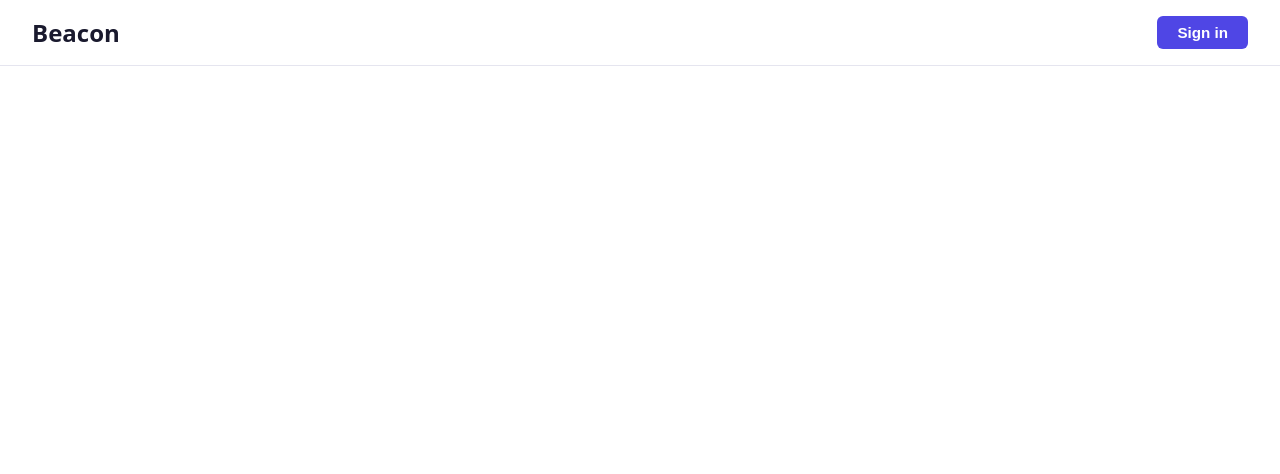
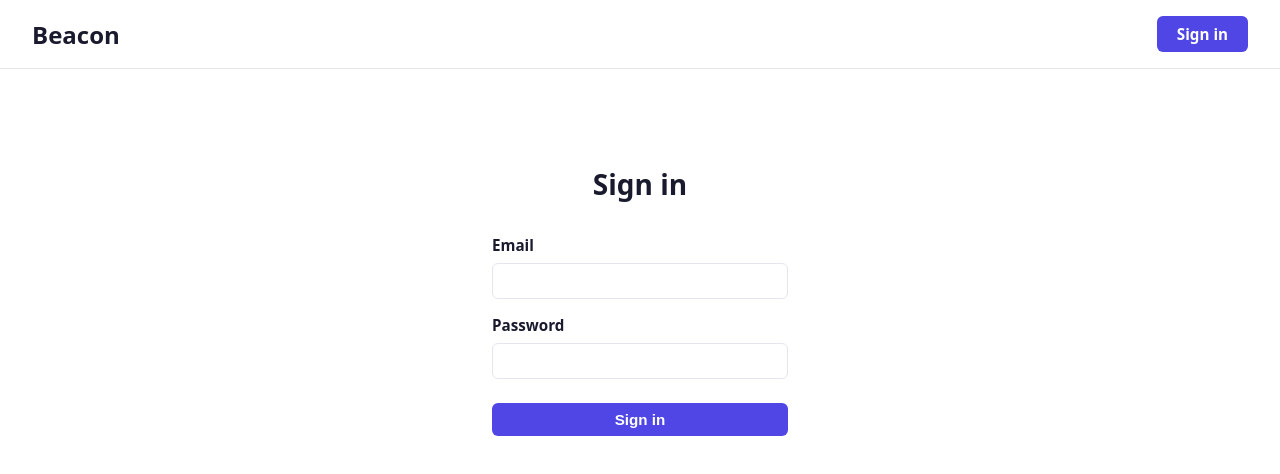
Before and after one commit to BeaconOSS/Beacon, a Nuxt app in the folder frontend/: page /login in a window 1280 px wide. Before the commit this address had no page. Shown: the top 474 px of the page. Built offline with nearby package versions, Linux system fonts and the light colour scheme.

Commit message:
feat: init login

```diff
--- a/frontend/app/assets/css/components/header.css
+++ b/frontend/app/assets/css/components/header.css
@@ -12,6 +12,7 @@
 }
 
 .header .sign-in {
+  display: inline-block;
   padding: var(--space-sm) 1.25rem;
   font-size: 0.95rem;
   font-weight: 600;
@@ -19,6 +20,7 @@
   background: var(--color-primary);
   border: none;
   border-radius: var(--radius-md);
+  text-decoration: none;
   cursor: pointer;
 }
 
--- /dev/null
+++ b/frontend/app/assets/css/components/login.css
@@ -0,0 +1,55 @@
+.login {
+  max-width: 360px;
+  margin: 6rem auto;
+  padding: 0 var(--space-lg);
+}
+
+.login h1 {
+  margin-bottom: var(--space-lg);
+  font-size: 1.75rem;
+  text-align: center;
+}
+
+.login-form {
+  display: flex;
+  flex-direction: column;
+  gap: var(--space-md);
+}
+
+.login-form .field {
+  display: flex;
+  flex-direction: column;
+  gap: var(--space-sm);
+  font-size: 0.95rem;
+  font-weight: 600;
+}
+
+.login-form input {
+  padding: var(--space-sm) 0.75rem;
+  font-size: 1rem;
+  font-weight: 400;
+  color: var(--color-text);
+  border: 1px solid var(--color-border);
+  border-radius: var(--radius-md);
+}
+
+.login-form input:focus {
+  outline: none;
+  border-color: var(--color-primary);
+}
+
+.login-form .submit {
+  margin-top: var(--space-sm);
+  padding: var(--space-sm) 1.25rem;
+  font-size: 0.95rem;
+  font-weight: 600;
+  color: var(--color-on-primary);
+  background: var(--color-primary);
+  border: none;
+  border-radius: var(--radius-md);
+  cursor: pointer;
+}
+
+.login-form .submit:hover {
+  background: var(--color-primary-hover);
+}
--- a/frontend/app/assets/css/main.css
+++ b/frontend/app/assets/css/main.css
@@ -1,5 +1,6 @@
 @import './components/header.css';
 @import './components/hero.css';
+@import './components/login.css';
 
 :root {
   /* Colors */
--- a/frontend/app/components/AppHeader.vue
+++ b/frontend/app/components/AppHeader.vue
@@ -1,6 +1,6 @@
 <template>
   <header class="header">
     <span class="logo">Beacon</span>
-    <button class="sign-in" type="button">Sign in</button>
+    <NuxtLink class="sign-in" to="/login">Sign in</NuxtLink>
   </header>
 </template>
--- /dev/null
+++ b/frontend/app/pages/login.vue
@@ -0,0 +1,16 @@
+<template>
+  <section class="login">
+    <h1>Sign in</h1>
+    <form class="login-form" @submit.prevent>
+      <label class="field">
+        <span>Email</span>
+        <input type="email" name="email" autocomplete="email" />
+      </label>
+      <label class="field">
+        <span>Password</span>
+        <input type="password" name="password" autocomplete="current-password" />
+      </label>
+      <button class="submit" type="submit">Sign in</button>
+    </form>
+  </section>
+</template>
```
